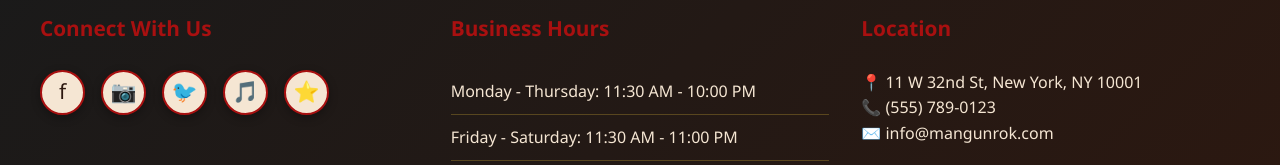
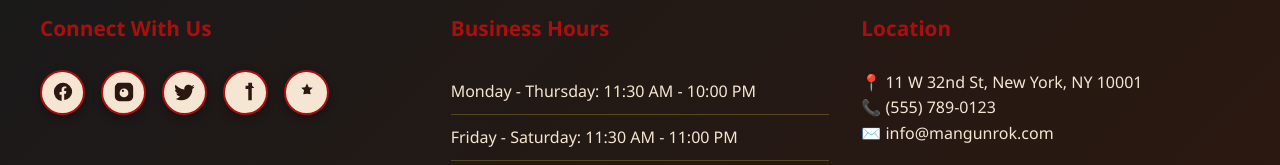
Before and after one commit to katherineapupalo/katherineapupalo.github.io, a plain HTML site: page index.html in a window 1280 px wide. Shown: the part 3688-3853 px from the top of the page. Drawn offline with Linux system fonts and the light colour scheme.

Commit message:
Update index.html

```diff
--- a/index.html
+++ b/index.html
@@ -537,6 +537,14 @@
             border: 2px solid #a81010;
         }
 
+        /* Ensure inline SVG icons inherit color and scale */
+        .social-links a svg {
+            width: 22px;
+            height: 22px;
+            fill: currentColor;
+            display: block;
+        }
+
         .social-links a:hover {
             transform: translateY(-3px) scale(1.1);
             box-shadow: 0 5px 20px rgba(212,175,55,0.6);
@@ -793,11 +801,36 @@
             <div class="footer-section">
                 <h3>Connect With Us</h3>
                 <div class="social-links">
-                    <a href="#" title="Facebook">f</a>
-                    <a href="#" title="Instagram">📷</a>
-                    <a href="#" title="Twitter">🐦</a>
-                    <a href="#" title="TikTok">🎵</a>
-                    <a href="#" title="Yelp">⭐</a>
+                    <a href="#" title="Facebook" aria-label="Facebook">
+                        <!-- Facebook SVG -->
+                        <svg viewBox="0 0 24 24" aria-hidden="true" focusable="false">
+                            <path d="M22 12a10 10 0 10-11.5 9.9v-7h-2.2v-2.9h2.2V9.3c0-2.2 1.3-3.4 3.3-3.4.9 0 1.8.1 1.8.1v2h-1c-1 0-1.3.6-1.3 1.3v1.6h2.3l-.4 2.9h-1.9v7A10 10 0 0022 12z"/>
+                        </svg>
+                    </a>
+                    <a href="#" title="Instagram" aria-label="Instagram">
+                        <!-- Instagram SVG -->
+                        <svg viewBox="0 0 24 24" aria-hidden="true" focusable="false">
+                            <path d="M7 2h10a5 5 0 015 5v10a5 5 0 01-5 5H7a5 5 0 01-5-5V7a5 5 0 015-5zm5 6.2A4.8 4.8 0 1016.8 13 4.8 4.8 0 0012 8.2zm6.4-.9a1.1 1.1 0 11-1.1-1.1 1.1 1.1 0 011.1 1.1zM12 10.8A1.2 1.2 0 1110.8 9.6 1.2 1.2 0 0112 10.8z"/>
+                        </svg>
+                    </a>
+                    <a href="#" title="Twitter" aria-label="Twitter">
+                        <!-- Twitter SVG -->
+                        <svg viewBox="0 0 24 24" aria-hidden="true" focusable="false">
+                            <path d="M22.46 6c-.77.35-1.6.58-2.46.69a4.3 4.3 0 001.88-2.37c-.84.5-1.78.86-2.77 1.06A4.28 4.28 0 0015.5 4c-2.37 0-4.29 1.92-4.29 4.29 0 .34.04.67.11.99C7.69 9.12 4.07 7.1 1.64 4.15c-.37.63-.58 1.36-.58 2.14 0 1.48.75 2.79 1.89 3.56-.7-.02-1.36-.21-1.94-.53v.05c0 2.07 1.47 3.8 3.42 4.2-.36.1-.74.15-1.13.15-.28 0-.56-.03-.83-.08.56 1.73 2.18 2.99 4.1 3.03A8.6 8.6 0 012 19.54 12.15 12.15 0 008.29 21c7.55 0 11.68-6.26 11.68-11.68v-.53A8.36 8.36 0 0022.46 6z"/>
+                        </svg>
+                    </a>
+                    <a href="#" title="TikTok" aria-label="TikTok">
+                        <!-- TikTok SVG -->
+                        <svg viewBox="0 0 24 24" aria-hidden="true" focusable="false">
+                            <path d="M16.5 2h2.1v3.2c.9.5 1.8 1.3 2.4 2.3-.9.2-1.8.3-2.7.1V21h-3.8V8.6c-1 .1-2 .1-3 0V5.2c1 .1 2 .1 3 0V2z"/>
+                        </svg>
+                    </a>
+                    <a href="#" title="Yelp" aria-label="Yelp">
+                        <!-- Yelp star-like glyph SVG -->
+                        <svg viewBox="0 0 24 24" aria-hidden="true" focusable="false">
+                            <path d="M12 2.8l1.9 4 4.4.6-3.2 2.7.9 4.3L12 13.9 7.9 14.4l.9-4.3L5.6 7.4l4.4-.6L12 2.8z"/>
+                        </svg>
+                    </a>
                 </div>
             </div>
             <div class="footer-section">
```
